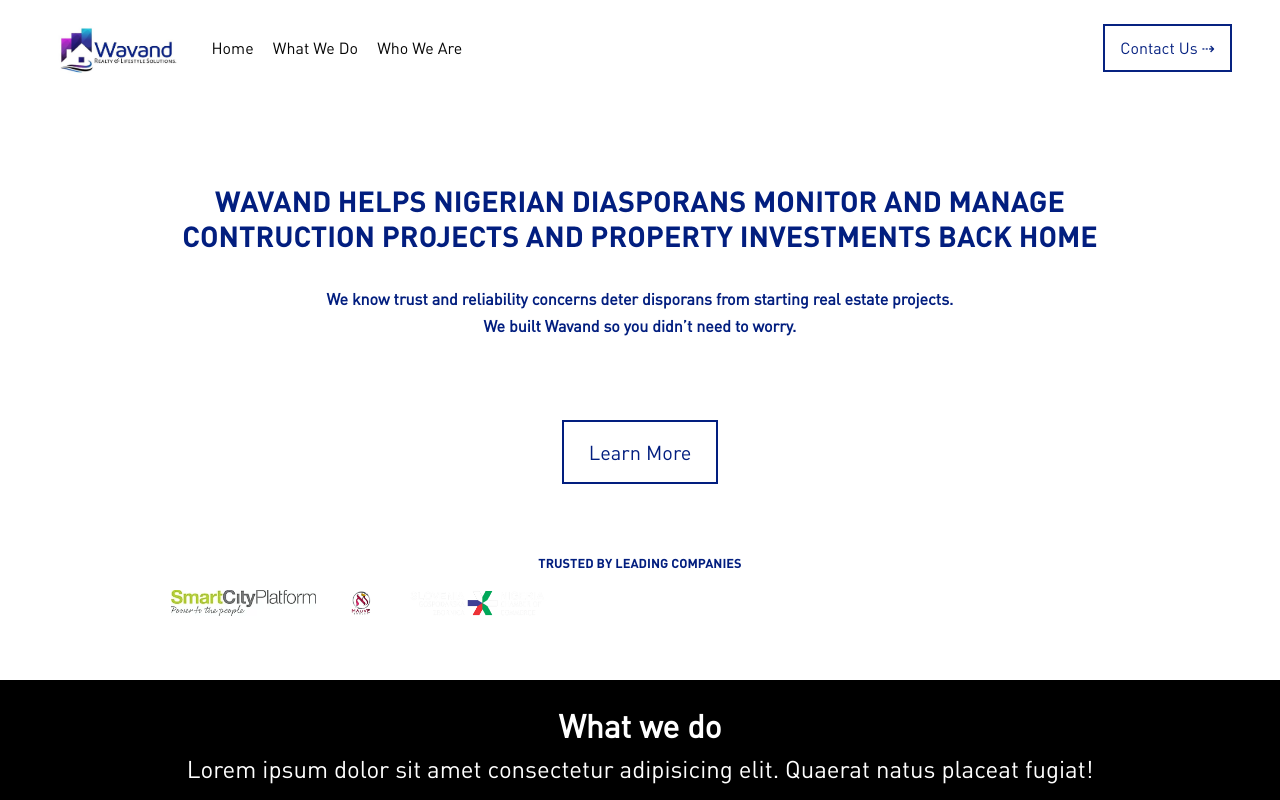
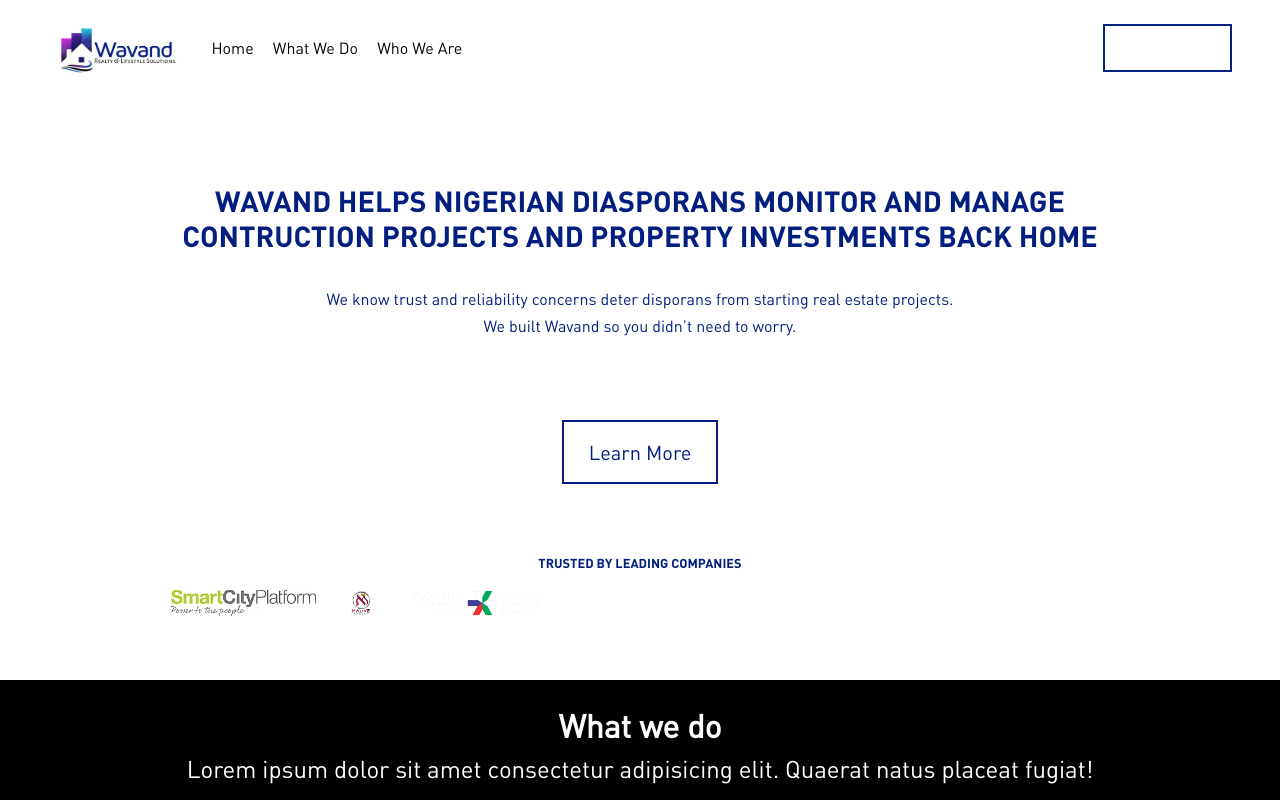
Before and after one commit to greatkay-olowo/waveand, a website: page index.html in a window 1280 px wide. Shown: the top 800 px of the page. Drawn offline with nearby package versions, Linux system fonts and the light colour scheme.

Commit message:
add code to github

```diff
--- a/index.html
+++ b/index.html
@@ -55,7 +55,7 @@
             </li>
           </ul>
 
-          <a class="btn btn-primary btn-lg try-us" href="#contact" role="button"
+          <a class="btn try-us" href="#contact" role="button"
             >Contact Us <span>&#8674;</span></a
           >
         </div>
--- a/style.css
+++ b/style.css
@@ -104,7 +104,7 @@ body {
 .try-us {
   font-family: var(--Regular-Font);
   border: none;
-  color: var(--secondaryColor) !important;
+  color: #fff !important;
   padding: 10px 15px;
   text-align: center;
   text-decoration: none;
@@ -141,10 +141,10 @@ body {
 
 .jumbro-into-2 {
   margin-top: 2rem;
+  margin-bottom: 1rem;
   color: var(--secondaryColor);
   font-family: var(--Regular-Font);
   font-size: 1rem;
-  font-weight: bold;
 }
 
 .hero-intro {
```
